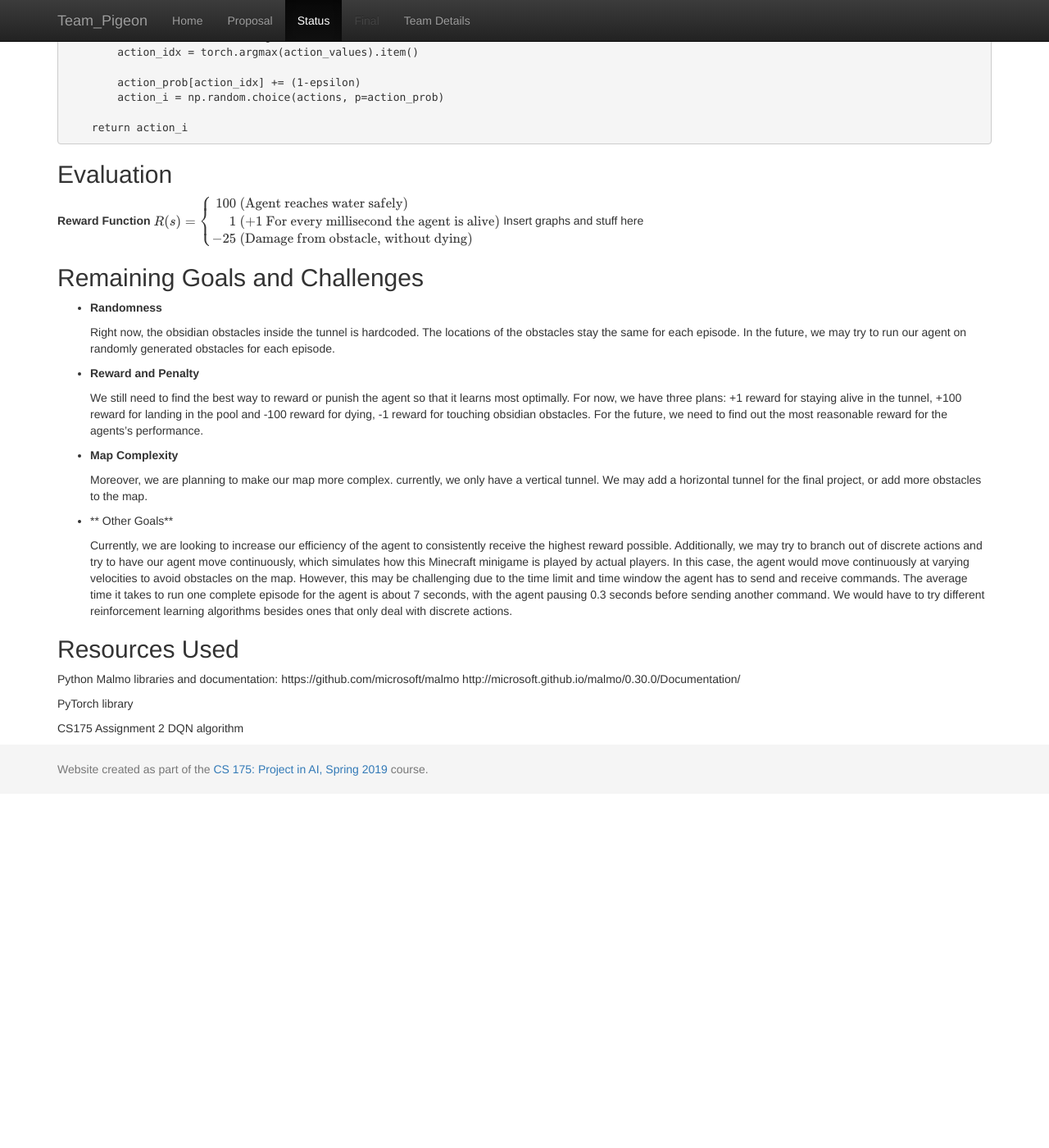
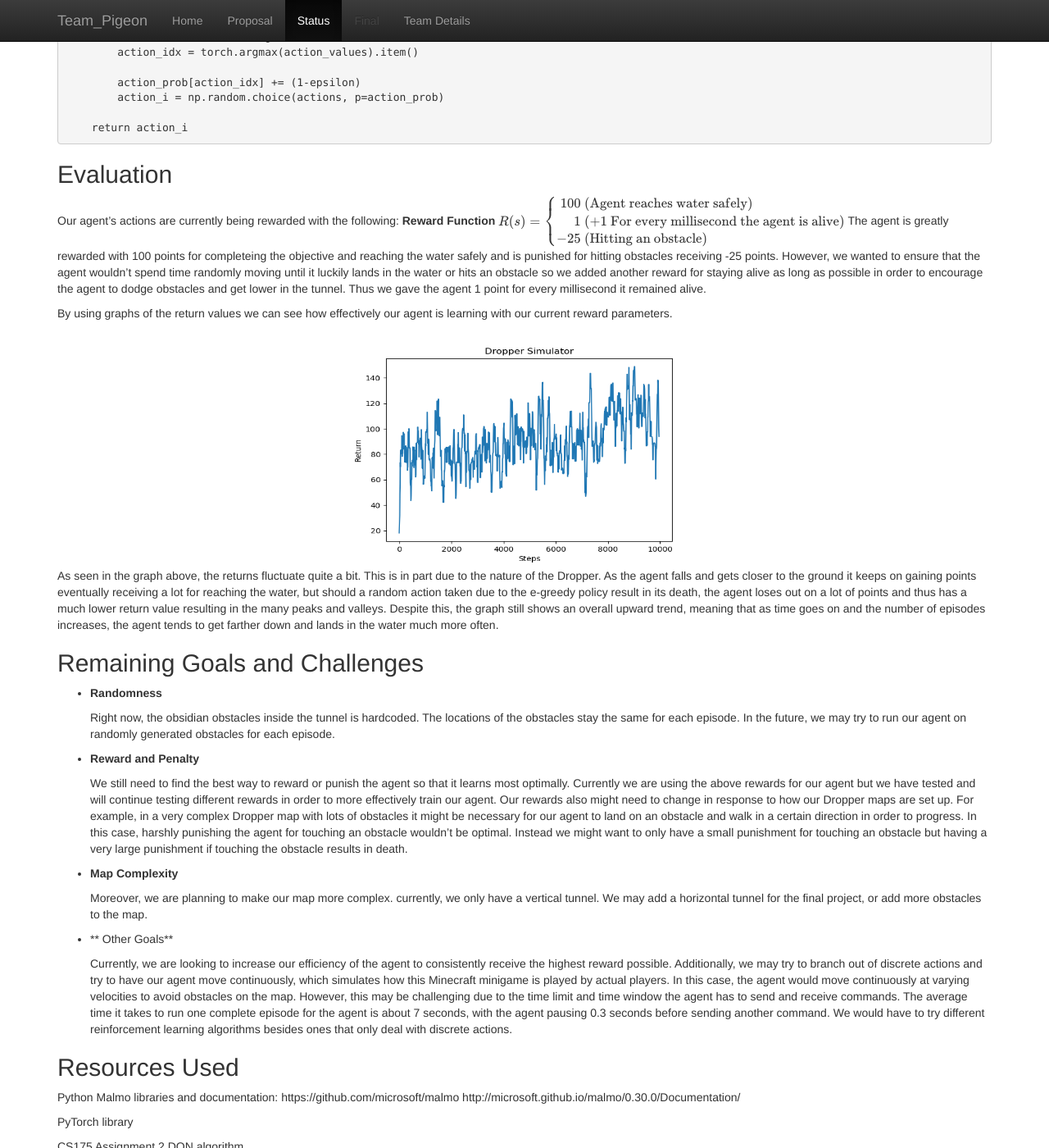
Before and after one commit to shanshs/Team-Pigeon, a Jekyll site: the page built from docs/status.md, in a window 1280 px wide and 1400 px high, scrolled down 1297 px. Shown: the whole window at 82% size. Built offline with Jekyll 4.4.1, drawn with Linux system fonts in a browser that asks for light colours; formulas are drawn with MathJax 3; before the commit the page ends 2265 px from its top, so only the background shows below that.

Commit message:
Update status.md

```diff
--- a/docs/status.md
+++ b/docs/status.md
@@ -80,17 +80,24 @@ We create an array called action_prob to save the probabilities for each action.
 
 ## Evaluation
 
+Our agent's actions are currently being rewarded with the following:
 **Reward Function**
 $$
 R(s)=\left\{
 	\begin{aligned}
 	100 &\ (\text{Agent reaches water safely})\\
 	1 &\ (\text{+1 For every millisecond the agent is alive})\\
-	-25 &\ (\text{Damage from obstacle, without dying})\\
+	-25 &\ (\text{Hitting an obstacle})\\
 	\end{aligned}
 	\right.
 $$
-	Insert graphs and stuff here
+The agent is greatly rewarded with 100 points for completeing the objective and reaching the water safely and is punished for hitting obstacles receiving -25 points. However, we wanted to ensure that the agent wouldn't spend time randomly moving until it luckily lands in the water or hits an obstacle so we added another reward for staying alive as long as possible in order to encourage the agent to dodge obstacles and get lower in the tunnel. Thus we gave the agent 1 point for every millisecond it remained alive.
+
+By using graphs of the return values we can see how effectively our agent is learning with our current reward parameters.
+
+<div style="text-align:center"><img src="returns_PPO.png" width="450" height="290"/></div>
+
+As seen in the graph above, the returns fluctuate quite a bit. This is in part due to the nature of the Dropper. As the agent falls and gets closer to the ground it keeps on gaining points eventually receiving a lot for reaching the water, but should a random action taken due to the e-greedy policy result in its death, the agent loses out on a lot of points and thus has a much lower return value resulting in the many peaks and valleys. Despite this, the graph still shows an overall upward trend, meaning that as time goes on and the number of episodes increases, the agent tends to get farther down and lands in the water much more often.
 
 ## Remaining Goals and Challenges
 - **Randomness**
@@ -99,7 +106,7 @@ $$
 
 - **Reward and Penalty**
 
-  We still need to find the best way to reward or punish the agent so that it learns most optimally. For now, we have three plans: +1 reward for staying alive in the tunnel, +100 reward for landing in the pool and -100 reward  for dying, -1 reward for touching obsidian obstacles. For the future, we need to find out the most reasonable reward for the agents’s performance.
+  We still need to find the best way to reward or punish the agent so that it learns most optimally. Currently we are using the above rewards for our agent but we have tested and will continue testing different rewards in order to more effectively train our agent. Our rewards also might need to change in response to how our Dropper maps are set up. For example, in a very complex Dropper map with lots of obstacles it might be necessary for our agent to land on an obstacle and walk in a certain direction in order to progress. In this case, harshly punishing the agent for touching an obstacle wouldn't be optimal. Instead we might want to only have a small punishment for touching an obstacle but having a very large punishment if touching the obstacle results in death.
 
 - **Map Complexity**
 
```
